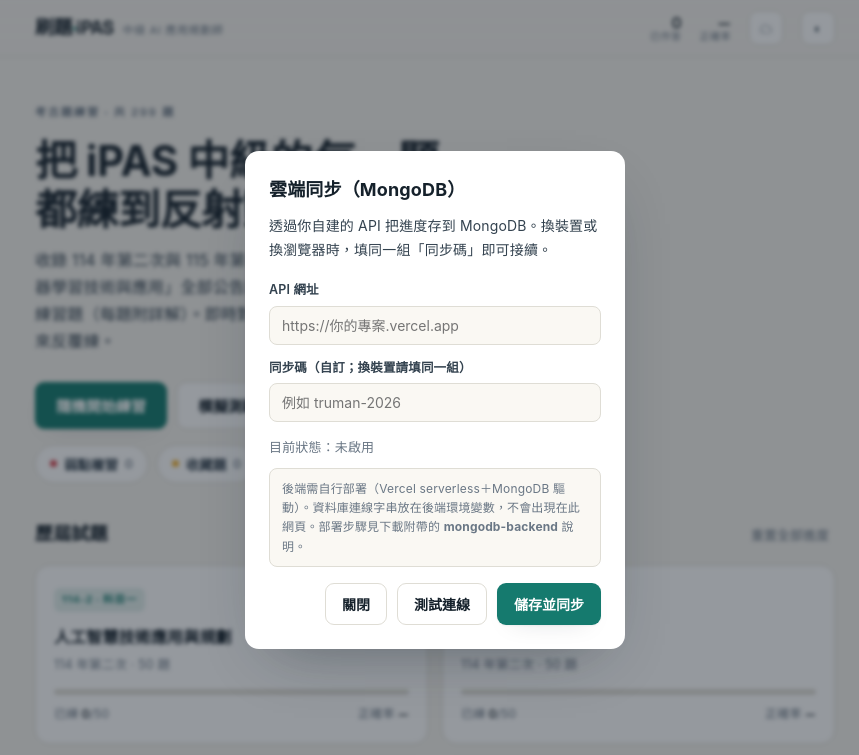
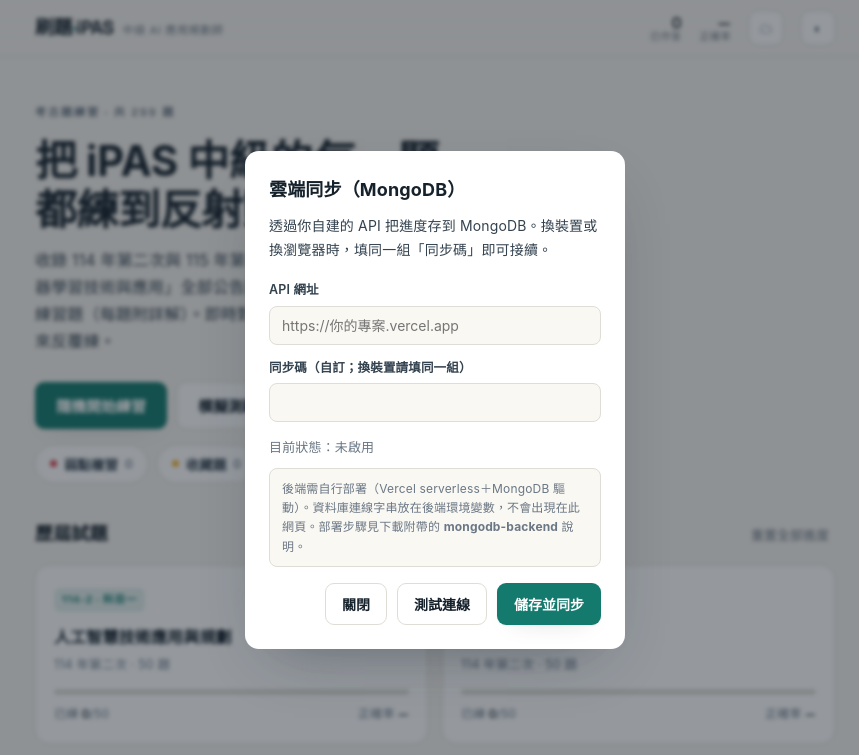
Before and after one commit to truman3309/ipass-, a website: page index.html in a window 1280 px wide. Both pictures are taken after a click on the button "雲端同步（MongoDB）". Shown: the top 755 px of the page, without its empty margins (205-1064 px from the left). Drawn offline with Linux system fonts and the light colour scheme.

Commit message:
Update index.html

```diff
--- a/index.html
+++ b/index.html
@@ -266,7 +266,7 @@
     <label>API 網址</label>
     <input id="c-base" class="f" placeholder="https://你的專案.vercel.app" autocomplete="off">
     <label>同步碼（自訂；換裝置請填同一組）</label>
-    <input id="c-key" class="f" placeholder="例如 truman-2026" autocomplete="off">
+    <input id="c-key" class="f" autocomplete="off">
     <div id="c-status" class="c-status"></div>
     <div class="c-hint">後端需自行部署（Vercel serverless＋MongoDB 驅動）。資料庫連線字串放在後端環境變數，不會出現在此網頁。部署步驟見下載附帶的 <b>mongodb-backend</b> 說明。</div>
     <div class="row" style="margin-top:16px;flex-wrap:wrap">
```
